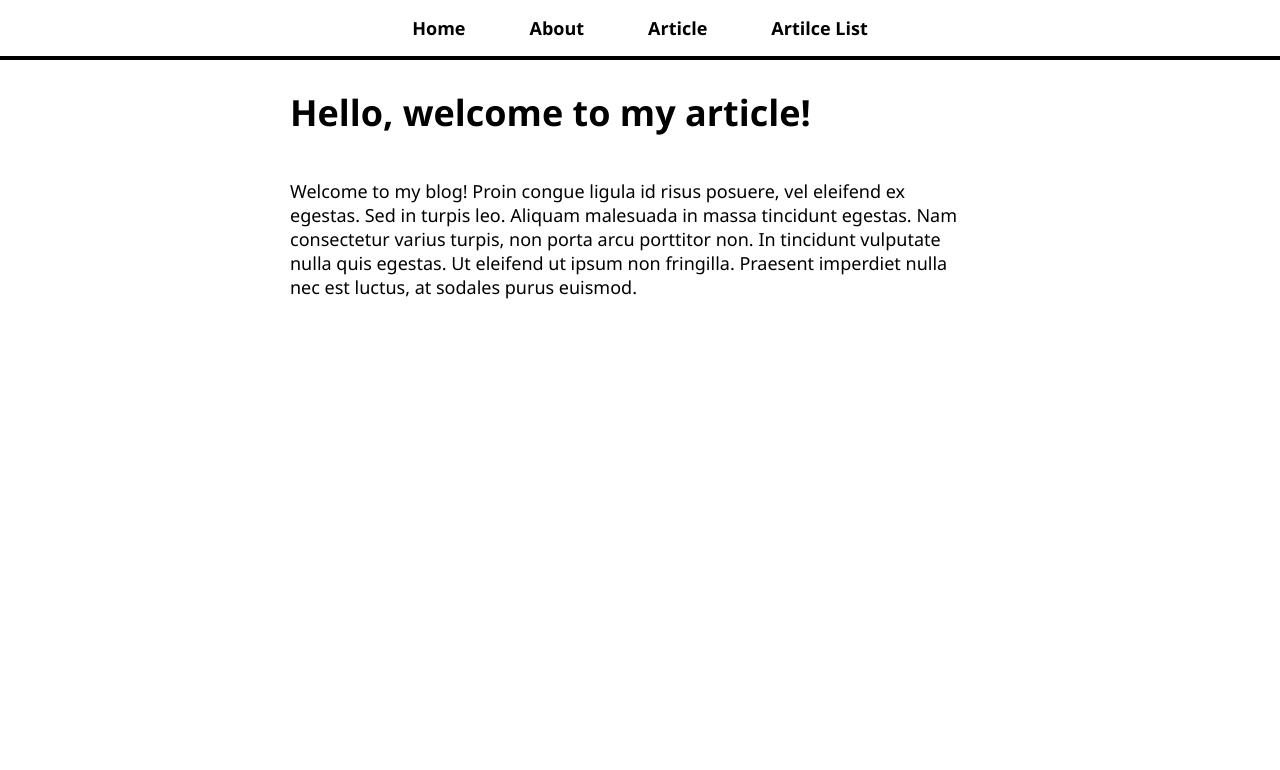
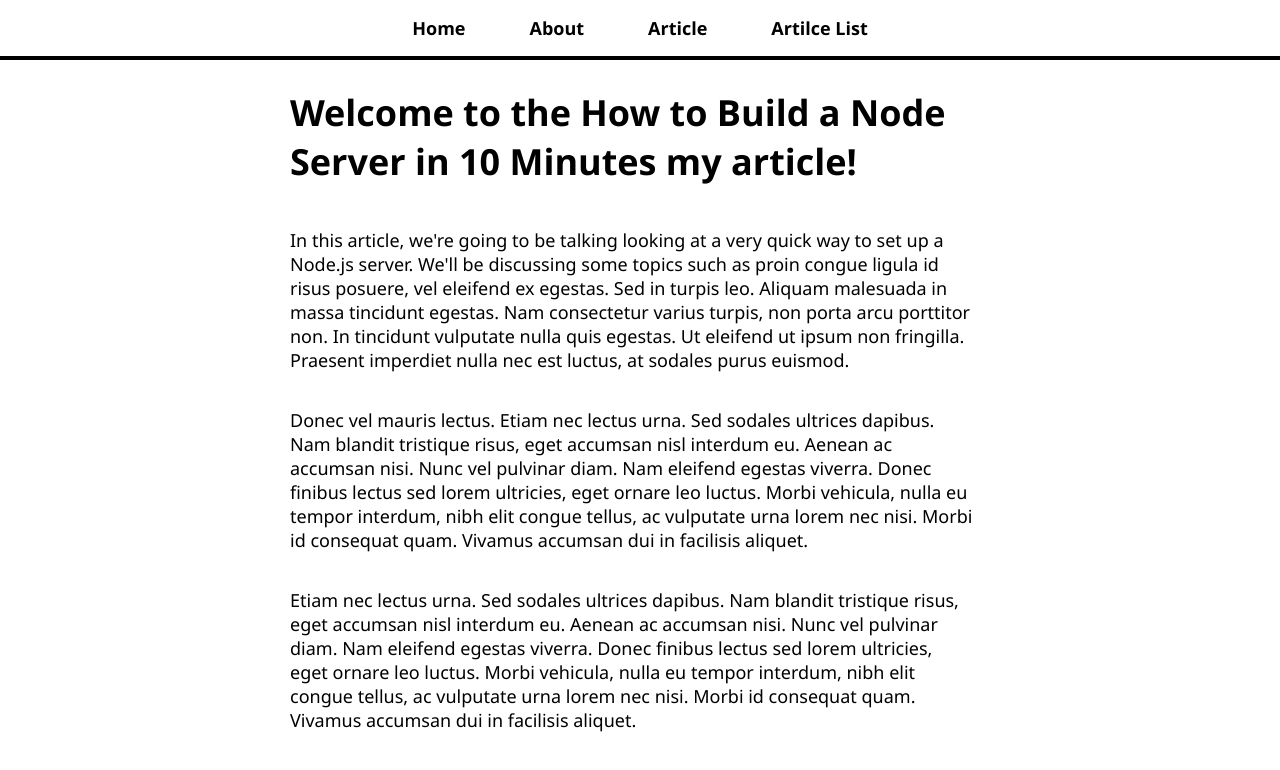
Before and after one commit to tenesami/blog-react, a React (Create React App) app: page /article/learn-node in a window 1280 px wide. Shown: the top 770 px of the page. Built offline with nearby package versions, Linux system fonts and the light colour scheme.

Commit message:
Iterate through the article array and redirect

```diff
--- a/src/pages/Article.js
+++ b/src/pages/Article.js
@@ -1,18 +1,18 @@
 import React from 'react';
+import articleContent from './ArticleContent';
+const Article = ({match}) => {
+    const name = match.params.name;
+    const article = articleContent.find(article => article.name === name)
 
-const Article = () => (
-    <>
-    <h1>Hello, welcome to my article!</h1>
-    <p>
-        Welcome to my blog! Proin congue
-        ligula id risus posuere, vel eleifend ex egestas. Sed in turpis leo.
-        Aliquam malesuada in massa tincidunt egestas. Nam consectetur varius turpis,
-        non porta arcu porttitor non. In tincidunt vulputate nulla quis egestas. Ut
-        eleifend ut ipsum non fringilla. Praesent imperdiet nulla nec est luctus, at
-        sodales purus euismod.
-    </p>
-
-    </>
-);
+    if(!article) return <h1>Article Does not Exist!</h1>
+    return (
+        <>
+        <h1>Welcome to the {article.title} my article!</h1>
+        {article.content.map((para, key) => (
+            <p>{para}</p>
+        ))}
+        </>
+    );
+    }
 
 export default Article;
```
